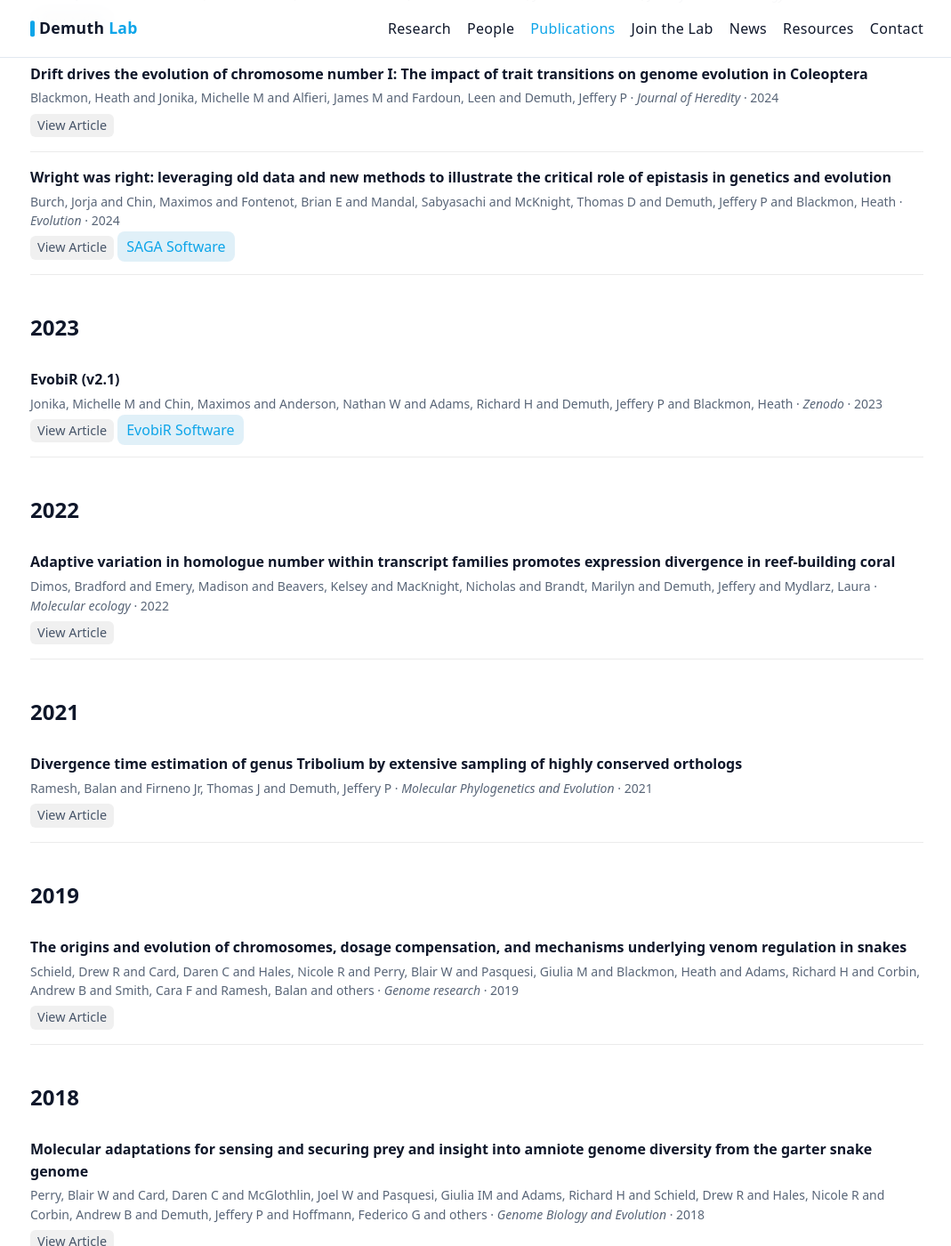
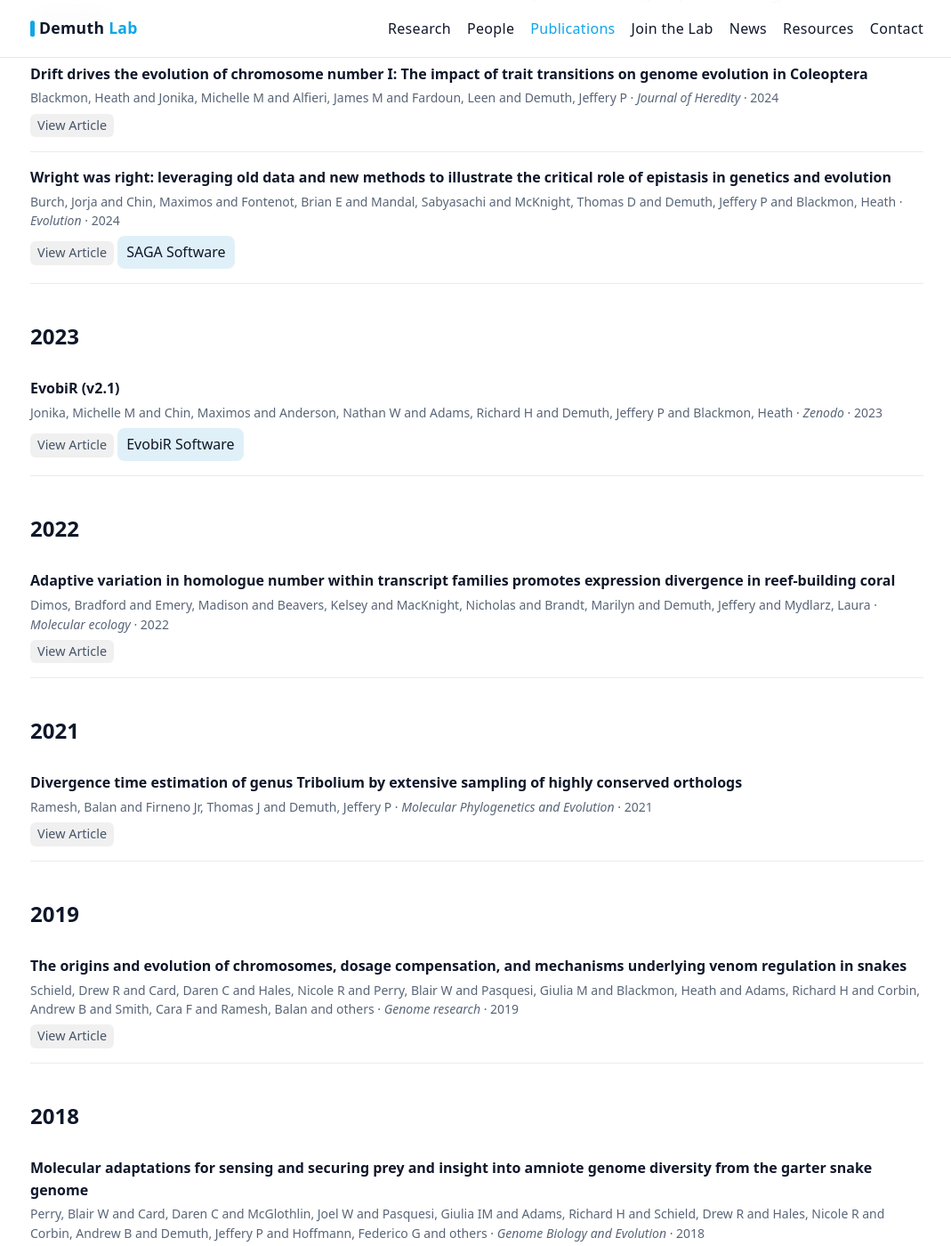
Before and after one commit to demuth-lab/demuth-lab.github.io, a Jekyll site: the page built from publications.md, in a window 1280 px wide and 1400 px high, scrolled down 872 px. Shown: the whole window at 89% size, without its empty margins (104-1173 px from the left). Built offline with Jekyll 4.4.1, drawn with Linux system fonts in a browser that asks for light colours.

Commit message:
Update main.css

```diff
--- a/assets/css/main.css
+++ b/assets/css/main.css
@@ -299,8 +299,9 @@ a:hover{text-decoration:underline}
    Software Buttons
    ========================= */
 .pub-links a.software-link{
+  display:inline-block;
   background:rgba(2,132,199,0.12);
-  color:var(--accent);
+  color:var(--fg);
   padding:6px 10px;
   border-radius:8px;
   text-decoration:none;
```
